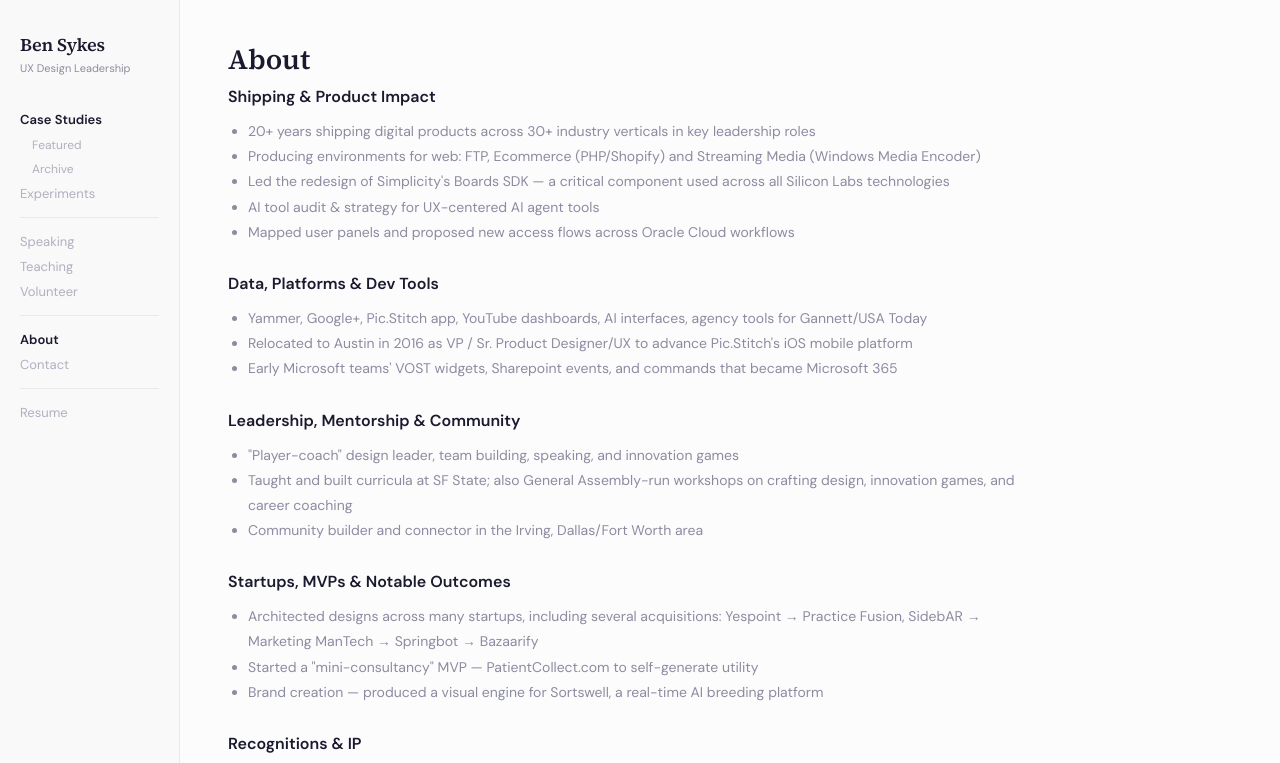
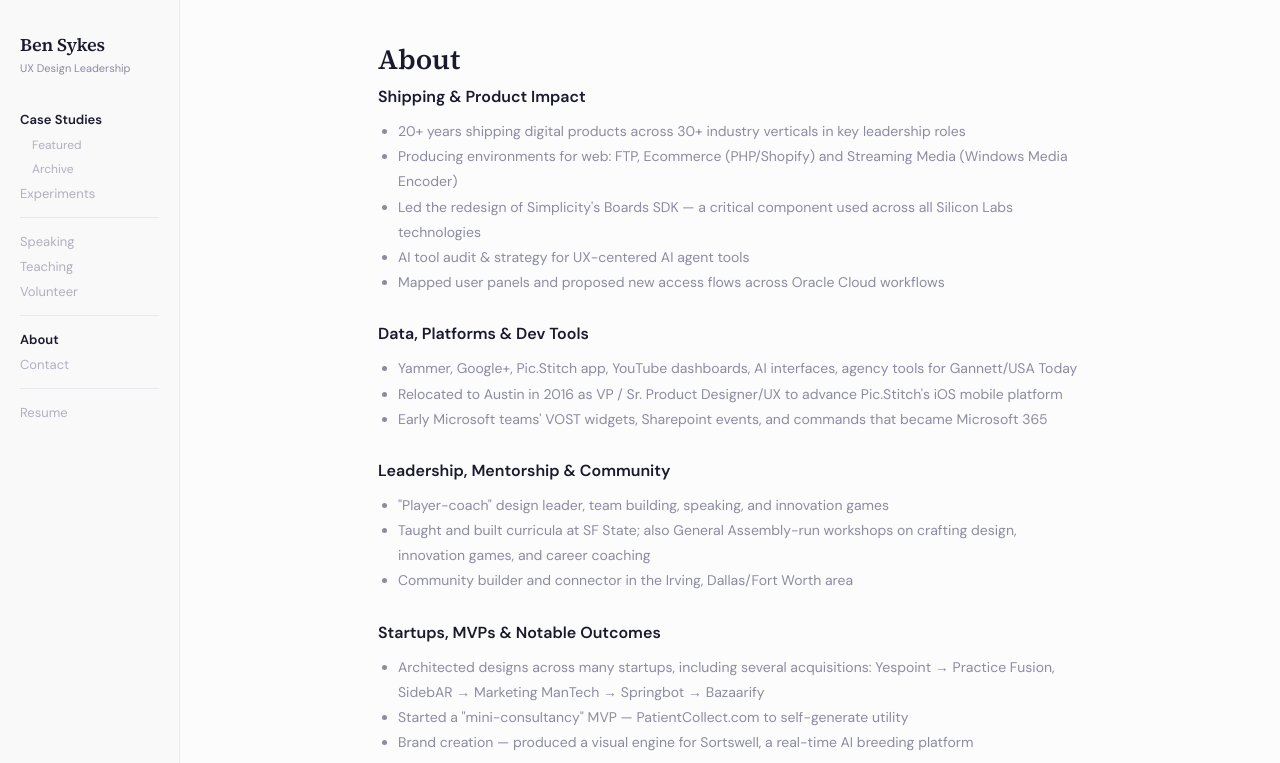
Before and after one commit to bensykes/bensykes.github.io, a website: page public/index.html in a window 1280 px wide. Both pictures are taken after a click on the link "About". Shown: the top 763 px of the page. Drawn offline with Linux system fonts and the light colour scheme.

Commit message:
Update index.html

```diff
--- a/public/index.html
+++ b/public/index.html
@@ -303,7 +303,7 @@
     </div>
 
 <!-- ═══ ABOUT ═══ -->
-    <div id="about" class="page hidden">
+     <div id="about" class="page hidden" style="max-width:800px;">
       <h1 class="page-title">About</h1>
 
       <div style="max-width:800px;">
```
